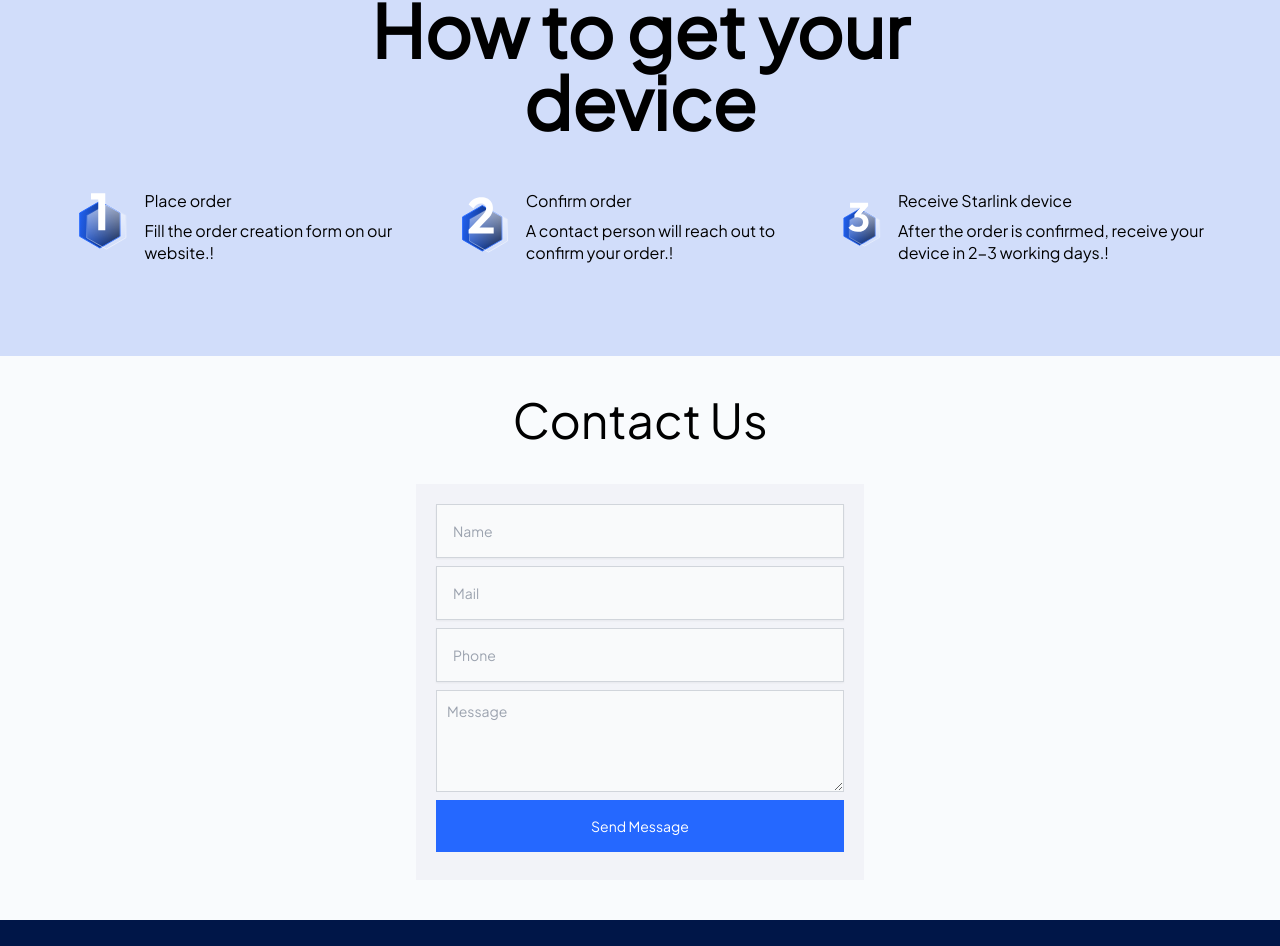
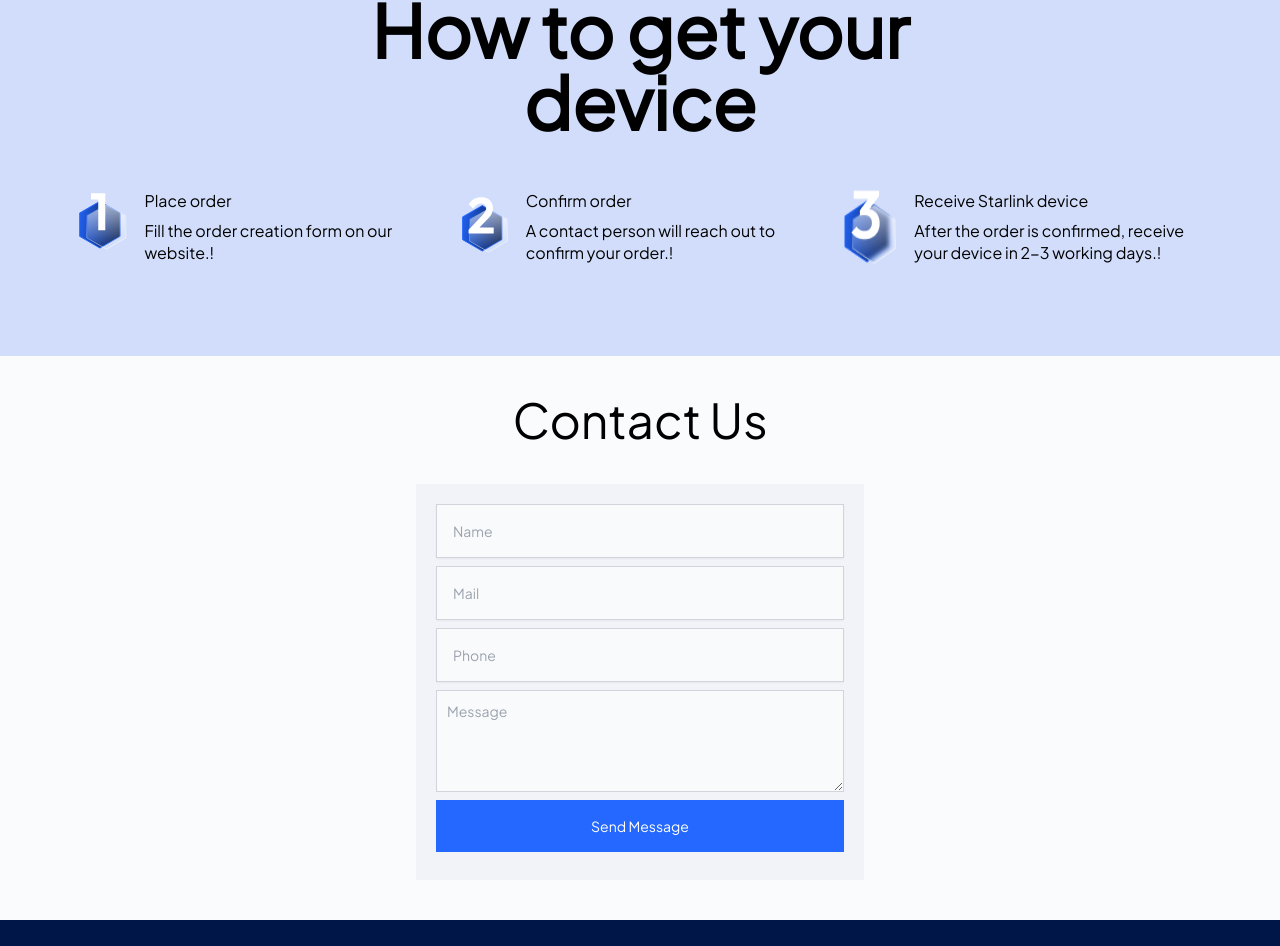
Before and after one commit to geraldkachi/startlink, a React (Vite) app: page / in a window 1280 px wide. Shown: the part 1098-2044 px from the top of the page. Built offline with nearby package versions, Linux system fonts and the light colour scheme.

Commit message:
made some corrections God help us

```diff
--- a/src/components/hero/Hero.tsx
+++ b/src/components/hero/Hero.tsx
@@ -7,7 +7,7 @@ import RightIconHero from '../../assets/svg/RightIconHero'
 import Footer from '../navbar/Footer'
 import CompanyList from './CompanyList'
 import { useNavigate } from 'react-router-dom'
-// import GlowHeroIcon from '../../assets/svg/GlowHeroIcon'
+import Image3 from '../../assets/svg/threeicon.png'
 
 const Hero = () => {
     const navigate = useNavigate()
@@ -178,7 +178,8 @@ const Hero = () => {
                             </div>
 
                             <div className="flex space-x-2 sm:space-x-4">
-                                <svg width="69" height="69" viewBox="0 0 57 62" fill="none" xmlns="http://www.w3.org/2000/svg">
+                                <img src={Image3} alt="threeicon" />
+                                {/* <svg width="69" height="69" viewBox="0 0 57 62" fill="none" xmlns="http://www.w3.org/2000/svg">
                                     <path d="M3.98334 21.9844L26 9.27303L48.0167 21.9844V47.407L26 60.1183L3.98334 47.407V21.9844Z" fill="url(#paint0_linear_1_436)" stroke="#2568FF" />
                                     <g filter="url(#filter0_b_1_436)">
                                         <path d="M33 12.6957L53.7846 24.6957V48.6957L33 60.6957L12.2154 48.6957V24.6957L33 12.6957Z" fill="url(#paint1_linear_1_436)" />
@@ -205,7 +206,7 @@ const Hero = () => {
                                             <stop offset="1" stop-color="white" stop-opacity="0.62" />
                                         </linearGradient>
                                     </defs>
-                                </svg>
+                                </svg> */}
 
                                 {/* <Grid3Icon className="mx-3" /> */}
                                 <div className="space-y-2">
--- a/src/components/placeorder/PlaceOrder.tsx
+++ b/src/components/placeorder/PlaceOrder.tsx
@@ -1,6 +1,8 @@
 import { Dispatch, SetStateAction } from "react"
 import PlaceIconTv from "../../assets/svg/PlaceIconTv"
 import ContactInfo from "../contactinfo/ContactInfo"
+import Image from "../../assets/svg/conimg.png"
+
 
 interface Props {
   setStateNew?: Dispatch<SetStateAction<boolean>>
@@ -12,7 +14,7 @@ const PlaceOrder = ({ setStateNew }: Props) => {
 
 
       <div className="grid md:grid-cols-2 gap-4 max-w-5xl mx-auto">
-        <PlaceIconTv />
+        <img src={Image} alt="" />
 
         <div>
           <ContactInfo {...{setStateNew}} />
```
Also changed, not shown: src/assets/svg/threeicon.png (added).
